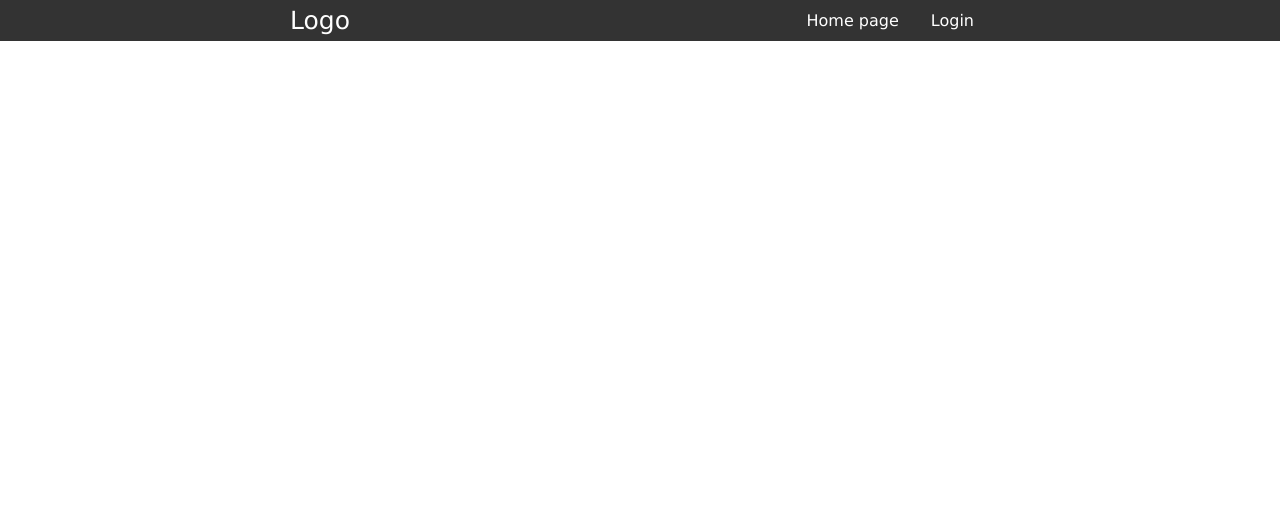
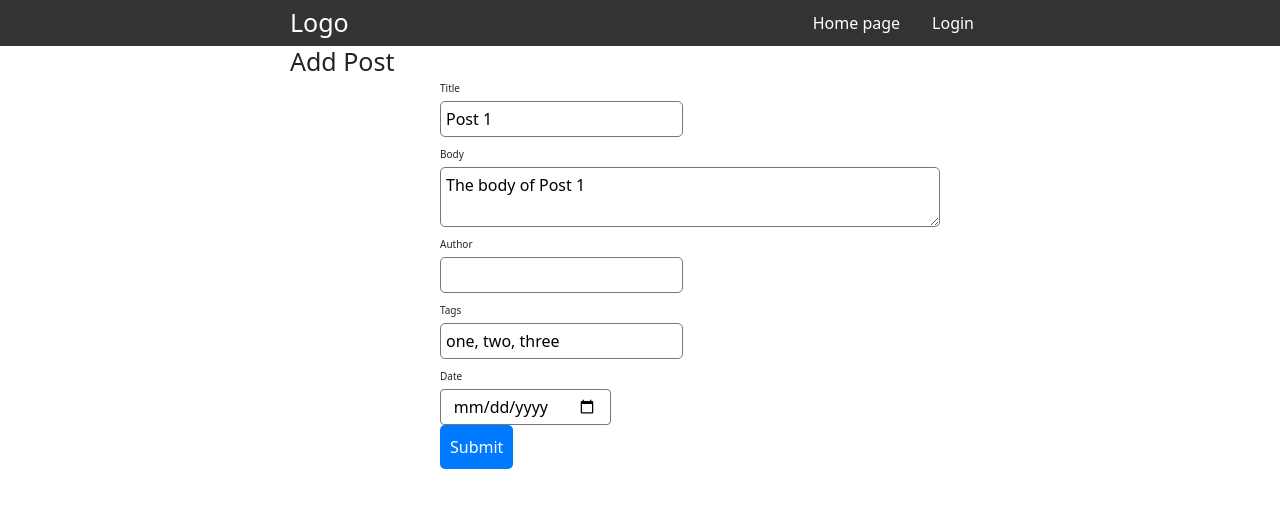
Before and after one commit to gintare-ces/20_react_firebase_auth_context, a React (Vite) app: page /posts/new in a window 1280 px wide. Shown: the top 508 px of the page. Built offline with nearby package versions, Linux system fonts and the light colour scheme; no server answers.

Commit message:
comments

```diff
--- a/index.html
+++ b/index.html
@@ -4,6 +4,7 @@
     <meta charset="UTF-8" />
     <link rel="icon" type="image/svg+xml" href="/vite.svg" />
     <meta name="viewport" content="width=device-width, initial-scale=1.0" />
+    <link rel="stylesheet" href="https://cdn.jsdelivr.net/npm/bootstrap@5.1.3/dist/css/bootstrap.min.css" integrity="sha384-1BmE4kWBq78iYhFldvKuhfTAU6auU8tT94WrHftjDbrCEXSU1oBoqyl2QvZ6jIW3" crossorigin="anonymous">
     <title>The Base on Fire</title>
   </head>
   <body>
--- a/package.json
+++ b/package.json
@@ -15,6 +15,7 @@
     "formik": "^2.2.9",
     "react": "^18.2.0",
     "react-dom": "^18.2.0",
+    "react-hot-toast": "^2.4.0",
     "react-router-dom": "^6.10.0"
   },
   "devDependencies": {
--- a/src/App.jsx
+++ b/src/App.jsx
@@ -8,10 +8,11 @@ import Header from './components/layout/Header';
 import Feedback from './components/ui/feedback/Feedback';
 import PostsPage from './pages/PostsPage';
 import AddPostPage from './pages/AddPostPage';
-import { useAuthCtx } from './store/AuthProvider';
+// import { useAuthCtx } from './store/AuthProvider';
+import SinglePostPage from './pages/SinglePostPage';
 
 function App() {
-  const { isLoggedIn } = useAuthCtx()
+  // const { isLoggedIn } = useAuthCtx()
   return (
     <div className="">
       <Header />
@@ -19,9 +20,10 @@ function App() {
       <Routes>
         <Route path="/" element={<HomePage />} />
         <Route path="/login" element={ <LoginPage />} />
-        <Route path="/profile" element={isLoggedIn && <ProfilePage />} />
-        <Route path="/posts" element={isLoggedIn && <PostsPage />} />
-        <Route path="/posts/new" element={isLoggedIn && <AddPostPage />} />
+        <Route path="/profile" element={ <ProfilePage />} />
+        <Route path="/posts" element={<PostsPage />} />
+        <Route path="/posts/new" element={ <AddPostPage />} />
+        <Route path="/posts/:postUid" element={ <SinglePostPage />} />
       </Routes>
     </div>
   );
--- /dev/null
+++ b/src/components/comments/CommentsBlock.jsx
@@ -0,0 +1,45 @@
+// cia itraukti newComment, ListComments komponentus
+import React, { useEffect, useState } from 'react';
+import NewComment from './NewComment';
+import ListComments from './ListComments';
+import { db } from '../../firebase/firebase';
+import { collection, doc, getDocs } from 'firebase/firestore';
+import { query } from 'express';
+
+function CommentsBlock({ postId }) {
+  const [commentsArr, setCommentsArr] = useState([]);
+  useEffect(() => {
+    async function getCommentsAboutPost() {
+      // reference to a post
+      const docRef = doc(db, 'posts', postId);
+      // reference to collection inside post
+      const commentsCollRef = collection(docRef, 'comments');
+      // query
+      // Create a query against the collection.
+      const q = query(commentsCollRef);
+      // query returns comments
+    //   execute query
+      const querySnapshot = await getDocs(q);
+      const tempComments = []
+      querySnapshot.forEach((doc) => {
+        // doc.data() is never undefined for query doc snapshots
+        console.log(doc.id, ' => ', doc.data());
+        // sudeti tempComments
+      });
+      setCommentsArr(tempComments)
+    }
+    getCommentsAboutPost()
+  }, []);
+  console.log('postId ===', postId);
+  return (
+    <div>
+      <NewComment />
+      {commentsArr.map((cObj) => (
+          <ListComments />
+
+      ))}
+    </div>
+  );
+}
+
+export default CommentsBlock;
--- /dev/null
+++ b/src/components/comments/ListComments.jsx
@@ -0,0 +1,15 @@
+// atvaizduoti sarasa su ul ir li
+import React from 'react'
+
+function ListComments({ items = [] }) {
+    // parsiusim komentarus
+  return (
+    <div>
+        {items.map((item) => (
+        <div key={item.id}>One comment item</div>
+      ))}
+    </div>
+  )
+}
+
+export default ListComments
--- /dev/null
+++ b/src/components/comments/NewComment.jsx
@@ -0,0 +1,64 @@
+import React from 'react'
+import { useAuthCtx } from '../../store/AuthProvider'
+import { useFormik } from 'formik'
+import './commentBlock.scss'
+
+// sukurti forma komentarui valdoma su formik
+/*
+authorEmail
+body
+timeStamp
+title
+ */
+function NewComment() {
+    const { user } = useAuthCtx()
+    const formik = useFormik({
+        initialValues: {
+          authorEmail: user?.email || '',
+          title: 'comment 1',
+          body: 'body of comment one',
+        },
+        onSubmit: (values) => {
+            console.log('values ===', values);
+        }
+
+    })
+    formik.values.authorEmail = user?.email || ''
+  return (
+    <div className='commentBlock'>
+        <h2 className='title'>Comment here</h2>
+        <form onSubmit={formik.handleSubmit}>
+            <label htmlFor="authorEmail">Author</label>
+            <input
+            name={'authorEmail'}
+            type="text"
+            value={formik.values.authorEmail}
+            disabled
+            />
+
+            <label htmlFor="title">Title</label>
+            <input
+            name={'title'}
+            type="text"
+            onChange={formik.handleChange}
+            onBlur={formik.handleBlur}
+            value={formik.values.title}
+            />
+            <label htmlFor="body">Body</label>
+            <textarea
+            name='body'
+            type="text"
+            onChange={formik.handleChange}
+            onBlur={formik.handleBlur}
+            value={formik.values.body}
+            cols="30"
+            rows="10"
+            ></textarea>
+
+            <button type='submit'>Comment</button>
+        </form>
+    </div>
+  )
+}
+
+export default NewComment
--- /dev/null
+++ b/src/components/comments/commentBlock.scss
@@ -0,0 +1,6 @@
+.commentBlock {
+    margin-top: 3rem;
+    .title {
+        font-size: 3rem;
+    }
+}
--- a/src/components/posts/NewPostsForm.jsx
+++ b/src/components/posts/NewPostsForm.jsx
@@ -9,12 +9,12 @@ const NewPostForm = ({ onNewPost }) => {
    const { user } = useAuthCtx()
   const formik = useFormik({
     initialValues: {
-      title: '',
-      body: '',
-      author: '',
-      tags: '',
+      title: 'Post 1',
+      body: 'The body of Post 1',
+      author: user?.email || '',
+      tags: 'one, two, three',
       date: '',
-      userId: user?.uid,
+      userId: user?.uid || '',
     },
     validate: (values) => {
       const errors = {};
@@ -38,6 +38,10 @@ const NewPostForm = ({ onNewPost }) => {
       onNewPost(values)
     },
   });
+
+//   nes po refresh InitValues neatsinaujina =>
+  formik.values.author = user?.email || '';
+  formik.values.userId = user?.uid || '';
 
   return (
     <div className="new-post-form">
--- a/src/components/posts/SinglePost.jsx
+++ b/src/components/posts/SinglePost.jsx
@@ -1,19 +1,33 @@
 import React from 'react'
 import Card from '../ui/card/Card'
 import './singlePost.scss'
+import Grid from '../ui/grid/Grid'
+import { Link } from 'react-router-dom'
+
 
 function SinglePost({ item }) {
 
-
+    // atvaizduoti tagus kaip tagus (pill shape)
+    const tagArr = item.tags.split(',').map((t) => t.trim())
   return (
     <li className='singlePost'>
         <Card>
-            <h3>{item.title}</h3>
+             <h3>{item.title}</h3>
             <p className="author">{item.author}</p>
             <p>{item.body}</p>
-            <p className="tags">{item.tags}</p>
+            <p className="tags">
+                {tagArr.map((tag) => (
+                    <span key={tag}>{tag}</span>
+
+                ))}
+            </p>
             <hr />
-            {/* <p className="date">{item.date}</p> */}
+            <Grid cols={2}>
+
+                <p className="date">{item.date}</p>
+
+                <Link className='link' to={`/posts/${item.uid}`}>Read more ....</Link>
+            </Grid>
         </Card>
     </li>
   )
--- a/src/components/posts/singlePost.scss
+++ b/src/components/posts/singlePost.scss
@@ -3,4 +3,26 @@
         font-style: italic;
         color: #484848;
     }
+
+    .tagTitle {
+        margin-top: 1rem;
+    }
+
+    .tags {
+        display: flex;
+        gap: 1rem;
+        margin-bottom: 2rem;
+        margin-top: 0.5rem;
+    }
+
+    .tags span {
+        background-color: #494949;
+        color: #fff;
+        padding: 3px 8px 4px;
+        border-radius: 15px;
+    }
+
+    .link {
+        text-decoration: underline;
+    }
 }
--- a/src/pages/AddPostPage.jsx
+++ b/src/pages/AddPostPage.jsx
@@ -3,18 +3,20 @@ import NewPostForm from '../components/posts/NewPostsForm';
 import { collection, addDoc } from 'firebase/firestore';
 import { db } from '../firebase/firebase';
 import { useAuthCtx } from '../store/AuthProvider';
-import { Navigate } from 'react-router-dom';
+import { Navigate, useNavigate } from 'react-router-dom';
 
 function AddPost() {
+  // naviguoti i posts jei sekmignai sukurtas posts
+  const navigate = useNavigate()
   const { ui, postCreated } = useAuthCtx()
 
   async function createPostFire(newPostObj) {
-    ui.showLoading()
+    // ui.showLoading()
 
     try {
       const docRef = await addDoc(collection(db, 'posts'), newPostObj);
       console.log('Document written with ID: ', docRef.id);
-      ui.showSuccess();
+      navigate('/posts')
 
     } catch (e) {
       console.error('Error adding document: ', e);
--- /dev/null
+++ b/src/pages/SinglePostPage.jsx
@@ -0,0 +1,50 @@
+import { doc, getDoc } from "firebase/firestore";
+import { db } from "../firebase/firebase";
+import { useNavigate, useParams } from "react-router-dom";
+import { useEffect, useState } from "react";
+import Card from "../components/ui/card/Card";
+import CommentsBlock from "../components/comments/CommentsBlock";
+// import SinglePost from "../components/posts/SinglePost";
+
+
+function SinglePostPage() {
+  // gauti id is parametru
+  // parsisiusti posta is posts
+  const { postUid } = useParams()
+  const [postObj, setPostObj] = useState({})
+  const navigate = useNavigate()
+
+
+    useEffect(() => {
+      async function getSingleDoc() {
+        const docRef = doc(db, "posts", postUid);
+        const docSnap = await getDoc(docRef);
+
+        if (docSnap.exists()) {
+          console.log("Document data:", docSnap.data());
+          setPostObj(docSnap.data())
+        } else {
+          // docSnap.data() will be undefined in this case
+          console.log("No such document!");
+        }
+      }
+      getSingleDoc()
+      }, [])
+
+
+    return (
+      <div className="container">
+        <Card>
+          <h1>{postObj.title}</h1>
+          <p>This is SinglePostPage</p>
+
+          <button onClick={() => navigate(-1)}>Go back</button>
+
+        </Card>
+        {/* comments block */}
+        <CommentsBlock postId={postUid} />
+      </div>
+    );
+}
+
+export default SinglePostPage
```
Also changed, not shown: 1 other file (tests, documents, lock files or other folders).
